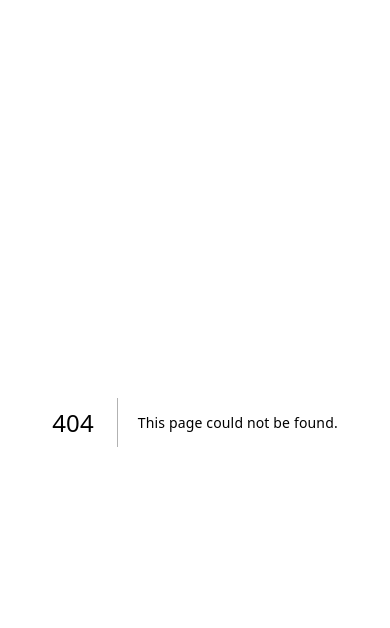
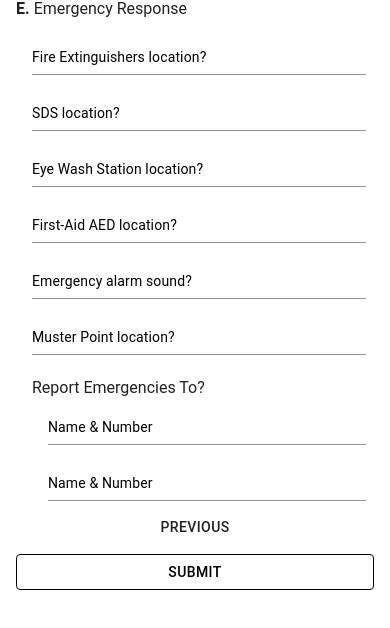
Before and after one commit to Trevor5008/jha-form-prototype, a Next.js app: page /page-eight in a window 390 px wide. Before the commit this address had no page. Shown: the top 628 px of the page. Built offline with nearby package versions, Linux system fonts and the light colour scheme.

Commit message:
Added section e options, slice reducers and tested for responsiveness

```diff
--- /dev/null
+++ b/app/features/emergency-response/emergencyResponseSlice.js
@@ -0,0 +1,25 @@
+import { createSlice } from '@reduxjs/toolkit'
+import { emergencyResponse } from '@/lib/options'
+
+const initialState = {}
+for (let el of emergencyResponse) {
+    initialState[el] = ''
+}
+export const emergencyResponseSlice = createSlice({
+    name: 'responses',
+    initialState,
+    reducers: {
+        addResponse: (state, action) => {
+            const { key, value } = action.payload
+            state[key] = value
+        },
+        removeResponse: (state, action) => {
+            const removeIdx = state.indexOf(action.payload)
+            state.splice(removeIdx, 1)
+        }
+    }
+})
+
+export const selectResponses = (state) => state.responses
+export const { addResponse } = emergencyResponseSlice.actions
+export default emergencyResponseSlice.reducer
--- /dev/null
+++ b/app/page-eight/page.jsx
@@ -0,0 +1,129 @@
+"use client"
+import Button from "@mui/material/Button"
+import Container from "@mui/material/Container"
+import Box from "@mui/material/Box"
+import Typography from "@mui/material/Typography"
+import Link from "next/link"
+import { TextField } from "@mui/material"
+import { emergencyResponse } from "@/lib/options"
+import { selectResponses } from "../features/emergency-response/emergencyResponseSlice"
+import { useDispatch, useSelector } from "react-redux"
+import { useState } from "react"
+import { addResponse, removeResponse } from '../features/emergency-response/emergencyResponseSlice'
+
+export default function PageFour() {
+   const dispatch = useDispatch()
+   const responses = useSelector(selectResponses)
+
+   function handleInputFieldChange(e, task) {
+      dispatch(addResponse({ key: task, value: e.target.value }))
+   }
+   return (
+      <Container>
+         {/* Section E - Emergency Response */}
+         <Typography
+            variant="h3"
+            marginBottom={1}
+         >
+            <span className="font-bold">E.</span>{" "}
+            Emergency Response
+         </Typography>
+         <Box marginLeft={2}>
+               {emergencyResponse.map((task) => {
+                  return (
+                     <TextField
+                        label={task}
+                        variant="standard"
+                        fullWidth
+                        type="text"
+                        onChange={(e) => handleInputFieldChange(e, task)}
+                        sx={{
+                           "& .MuiFormLabel-root":
+                              {
+                                 color: "black",
+                                 fontSize: {
+                                    xs: 14,
+                                    sm: 16
+                                 }
+                              },
+                           paddingRight: 1,
+                           marginBottom: 1
+                        }}
+                     />
+                  )
+               })}
+               <Typography variant="h3" marginTop={2}>Report Emergencies To?</Typography>
+               <TextField
+                  label="Name & Number"
+                  variant="standard"
+                  fullWidth
+                  sx={{
+                     "& .MuiFormLabel-root":
+                        {
+                           color: "black",
+                           paddingLeft: 2,
+                           fontSize: {
+                              xs: 14,
+                              sm: 16
+                           }
+                        },
+                     paddingRight: 1,
+                     paddingLeft: 2,
+                     marginBottom: 1
+                  }}
+               />
+               <TextField
+                  label="Name & Number"
+                  variant="standard"
+                  fullWidth
+                  sx={{
+                     "& .MuiFormLabel-root":
+                        {
+                           color: "black",
+                           paddingLeft: 2,
+                           fontSize: {
+                              xs: 14,
+                              sm: 16
+                           }
+                        },
+                     paddingRight: 1,
+                     paddingLeft: 2,
+                     marginBottom: 1
+                  }}
+               />
+               <ul>
+                  {emergencyResponse.map((item) => {
+                     return <li>{responses[item]}</li>
+                  })}
+               </ul>
+            </Box>
+         <Box
+            display="flex"
+            justifyContent="space-evenly"
+         >
+            <Button variant="standard">
+               <Link href="/page-seven">
+                  Previous
+               </Link>
+            </Button>
+         </Box>
+         <Box
+            display="flex"
+            justifyContent="center"
+            paddingY={1}
+         >
+            <Button
+               variant="outlined"
+               type="submit"
+               sx={{
+                  width: "100%",
+                  color: "black",
+                  borderColor: "black"
+               }}
+            >
+               Submit
+            </Button>
+         </Box>
+      </Container>
+   )
+}
--- a/app/page-seven/page.jsx
+++ b/app/page-seven/page.jsx
@@ -140,22 +140,10 @@ export default function PageFour() {
                   Previous
                </Link>
             </Button>
-         </Box>
-         <Box
-            display="flex"
-            justifyContent="center"
-            paddingY={1}
-         >
-            <Button
-               variant="outlined"
-               type="submit"
-               sx={{
-                  width: "100%",
-                  color: "black",
-                  borderColor: "black"
-               }}
-            >
-               Submit
+            <Button variant="standard">
+               <Link href="/page-eight">
+                  Next
+               </Link>
             </Button>
          </Box>
       </Container>
--- a/app/page-six/page.jsx
+++ b/app/page-six/page.jsx
@@ -6,18 +6,9 @@ import Typography from "@mui/material/Typography"
 import Link from "next/link"
 import OptionInput from "../components/OptionInput"
 import { TextField } from "@mui/material"
-import { useSelector } from "react-redux"
-import { selectSituation } from "@/app/features/situations/situationsSlice"
-import { selectHazards } from "@/app/features/hazards/hazardsSlice"
-import { selectControls } from "@/app/features/hazard-controls/hazardControlsSlice"
-import { selectPpe } from "@/app/features/ppe/ppeSlice"
 import { properPpe } from "@/lib/options"
 
 export default function PageFour() {
-   const hazards = useSelector(selectHazards)
-   const controls = useSelector(selectControls)
-   const ppe = useSelector(selectPpe)
-   const situation = useSelector(selectSituation)
 
    return (
       <Container>
--- a/app/store.js
+++ b/app/store.js
@@ -3,12 +3,14 @@ import hazardsReducer from './features/hazards/hazardsSlice'
 import situationsReducer from './features/situations/situationsSlice'
 import hazardControlsReducer from './features/hazard-controls/hazardControlsSlice'
 import ppeReducer from './features/ppe/ppeSlice'
+import emergencyResponseReducer from './features/emergency-response/emergencyResponseSlice'
 
 export default configureStore({
     reducer: {
         situations: situationsReducer,
         hazards: hazardsReducer,
         controls: hazardControlsReducer,
-        ppe: ppeReducer
+        ppe: ppeReducer,
+        responses: emergencyResponseReducer
     }
 })
```
Also changed, not shown: lib/options.js.
